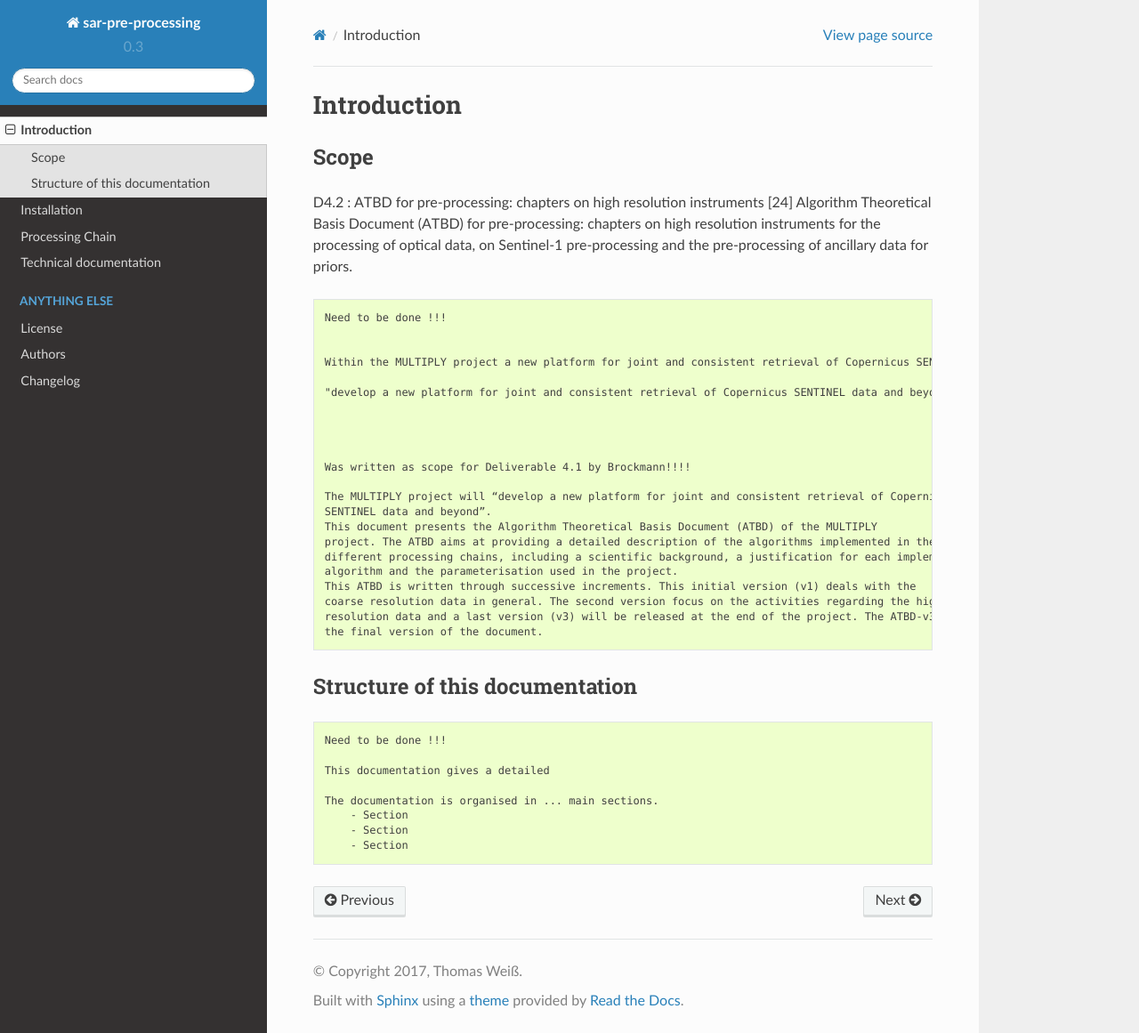
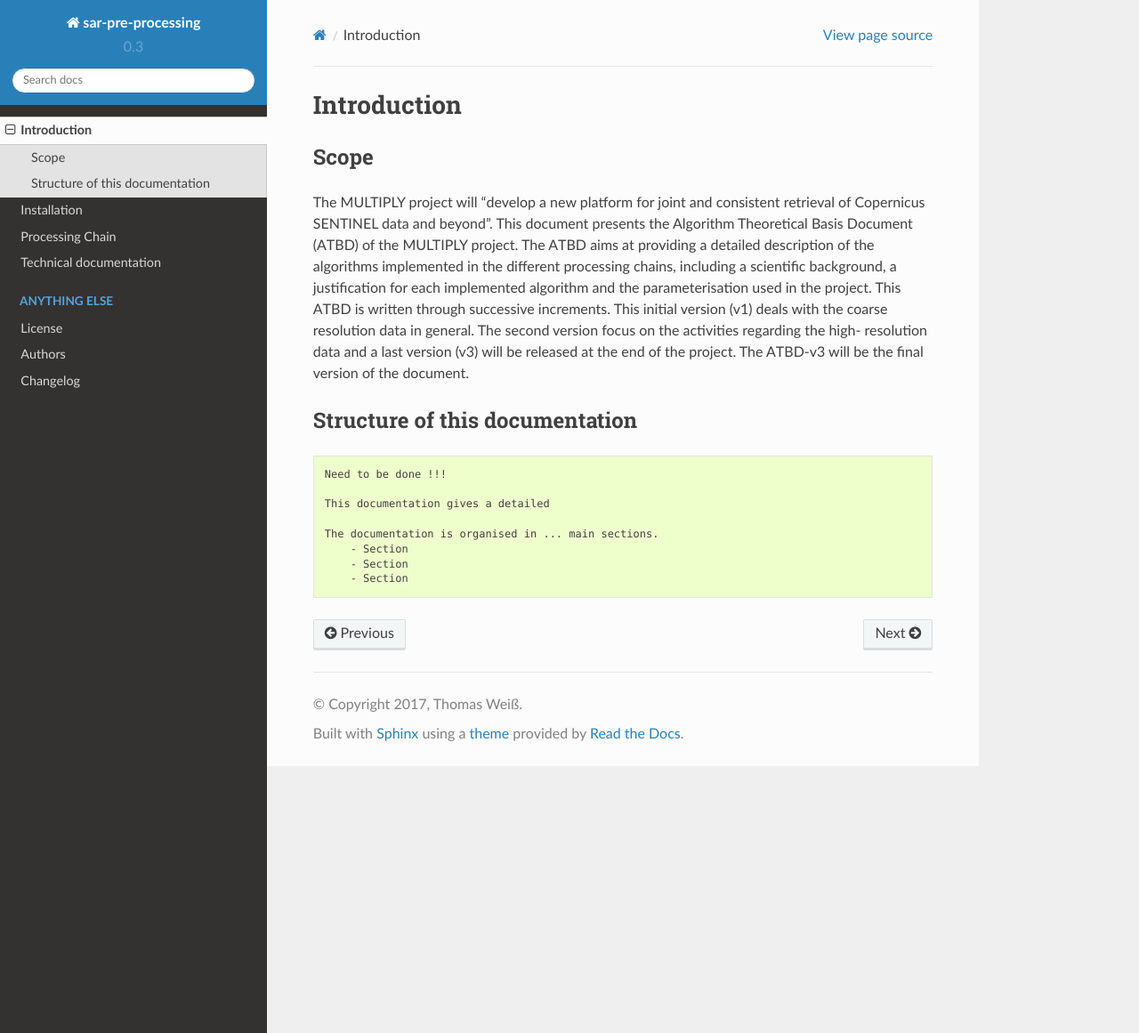
Before and after one commit to multiply-org/sar-pre-processing, a Sphinx documentation site: the page built from docs/01_Introduction.rst, in a window 1280 px wide and 1161 px high. Shown: the whole window at 89% size. Built offline with Sphinx 7.4.7 and the Read the Docs theme 2.0.0, drawn with Linux system fonts in a browser that asks for light colours.

Commit message:
update documentation

```diff
--- a/docs/01_Introduction.rst
+++ b/docs/01_Introduction.rst
@@ -2,35 +2,17 @@ Introduction
 ============
 Scope
 -----
-D4.2 : ATBD for pre-processing: chapters on high resolution instruments [24]
-Algorithm Theoretical Basis Document (ATBD) for pre-processing: chapters on high resolution instruments for the
-processing of optical data, on Sentinel-1 pre-processing and the pre-processing of ancillary data for priors.
 
-
-.. code::
-
-    Need to be done !!!
-
-
-    Within the MULTIPLY project a new platform for joint and consistent retrieval of Copernicus SENTINEL data and beyond will be developed.
-
-    "develop a new platform for joint and consistent retrieval of Copernicus SENTINEL data and beyond" Zitat aus proposel! Zitieren?
-
-
-
-
-    Was written as scope for Deliverable 4.1 by Brockmann!!!!
-
-    The MULTIPLY project will “develop a new platform for joint and consistent retrieval of Copernicus
-    SENTINEL data and beyond”.
-    This document presents the Algorithm Theoretical Basis Document (ATBD) of the MULTIPLY
-    project. The ATBD aims at providing a detailed description of the algorithms implemented in the
-    different processing chains, including a scientific background, a justification for each implemented
-    algorithm and the parameterisation used in the project.
-    This ATBD is written through successive increments. This initial version (v1) deals with the
-    coarse resolution data in general. The second version focus on the activities regarding the high-
-    resolution data and a last version (v3) will be released at the end of the project. The ATBD-v3 will be
-    the final version of the document.
+The MULTIPLY project will “develop a new platform for joint and consistent retrieval of Copernicus
+SENTINEL data and beyond”.
+This document presents the Algorithm Theoretical Basis Document (ATBD) of the MULTIPLY
+project. The ATBD aims at providing a detailed description of the algorithms implemented in the
+different processing chains, including a scientific background, a justification for each implemented
+algorithm and the parameterisation used in the project.
+This ATBD is written through successive increments. This initial version (v1) deals with the
+coarse resolution data in general. The second version focus on the activities regarding the high-
+resolution data and a last version (v3) will be released at the end of the project. The ATBD-v3 will be
+the final version of the document.
 
 
 Structure of this documentation
--- a/docs/02_Installation.rst
+++ b/docs/02_Installation.rst
@@ -1,9 +1,5 @@
 Installation
 =============
-
-.. code::
-
-    This Section will not be included in Deliverable 4.2
 
 The standard python way
 ------------------------
```
